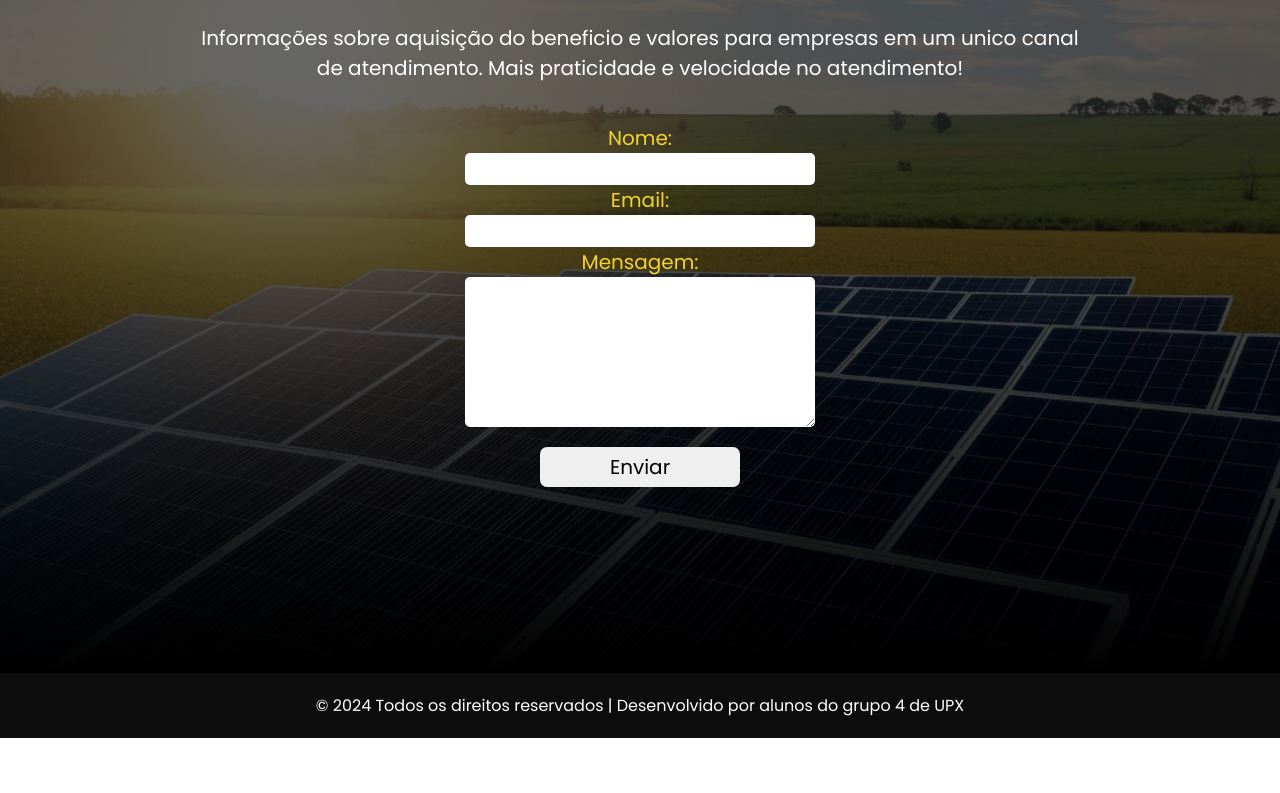
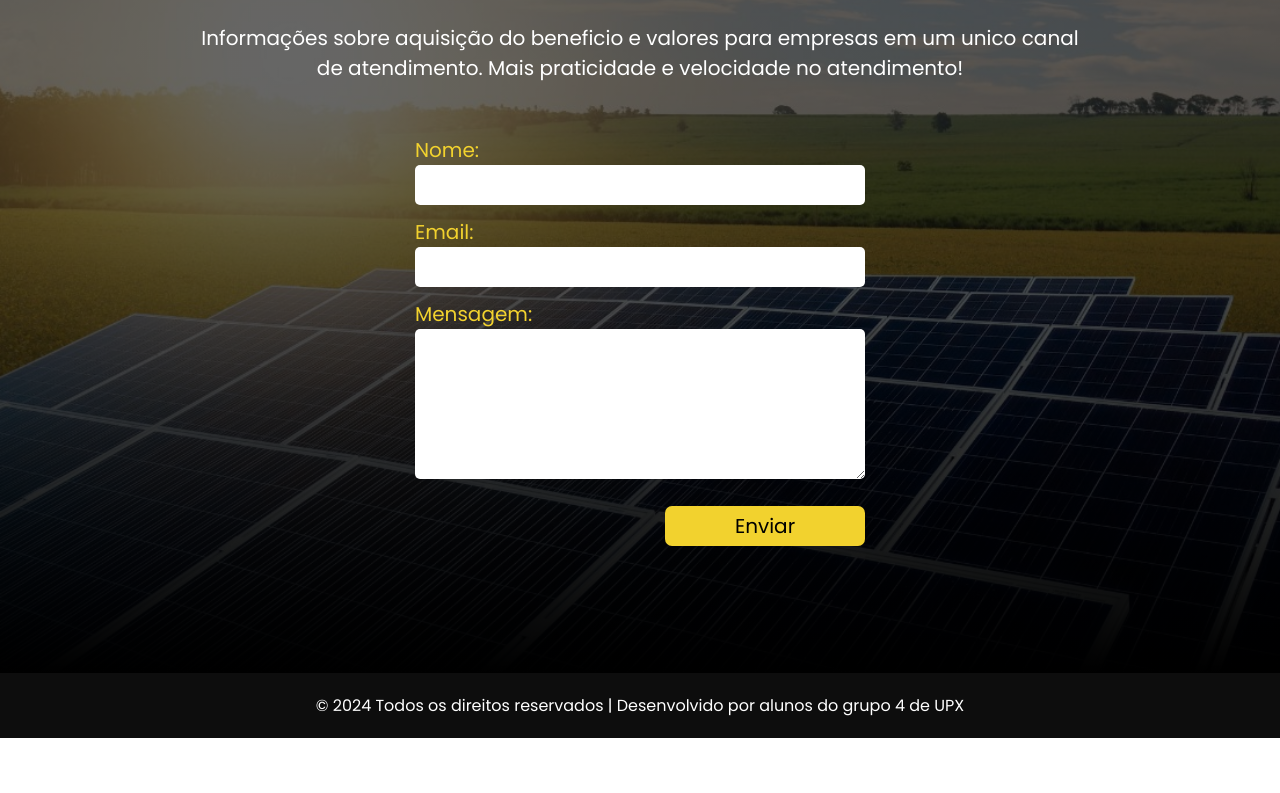
Before and after one commit to giovaneluiz/Projeto-Energia-Positiva, a React (Vite) app in the folder projeto/: page /contant in a window 1280 px wide. Shown: the part 1647-2440 px from the top of the page. Built offline with nearby package versions, Linux system fonts and the light colour scheme.

Commit message:
melhorias no formulário de contato

```diff
--- a/projeto/src/components/session-third/SessionThird.tsx
+++ b/projeto/src/components/session-third/SessionThird.tsx
@@ -40,13 +40,21 @@ export const SessionThird = () => {
       <p>Informações sobre aquisição do beneficio e valores para empresas em um unico canal de atendimento. Mais praticidade e velocidade no atendimento!</p>
       <div className="container-form">
         <form action="">
+          <div className="input-group">
             <label> Nome: </label>
             <input type="text" value={name} onChange={(e) => setName(e.target.value)} required />
+          </div>
+          <div className="input-group">
             <label> Email: </label>
             <input type="email" value={email} onChange={(e) => setEmail(e.target.value)} required />
+          </div>
+          <div className="input-group">
             <label> Mensagem: </label>
             <textarea className="textarea" value={desc} onChange={(e) => setDesc(e.target.value)} required />
+          </div>
+          <div className="btn-form">
             <button type="button" onClick={handleInvite}>Enviar</button>
+          </div>
         </form>
       </div>
     </section>
--- a/projeto/src/components/session-third/style.css
+++ b/projeto/src/components/session-third/style.css
@@ -38,25 +38,26 @@
 }
 
 .container-form form {
-  width: 350px;
+  width: 450px;
   display: flex;
   flex-direction: column;
-  align-items: center;
-  justify-content: center;
 }
 
-.container-form input,
-.container-form .textarea {
+.input-group {
+  margin-top: 12px;
+}
+
+.input-group input,
+.input-group .textarea {
   width: 100%;
-  height: 30px;
+  height: 40px;
   border: none;
   border-radius: 5px;
   padding: 16px;
   outline: none;
 }
 
-.container-form label {
-  display: flex;
+.input-group label {
   font-size: 20px;
   color: #f2d22e;
 }
@@ -71,6 +72,11 @@
   border-color: #007bff;
 }
 
+.btn-form {
+  display: flex;
+  justify-content: flex-end
+}
+
 .container-form button {
   margin-top: 10px;
   width: 200px;
@@ -78,12 +84,13 @@
   border-radius: 7px;
   height: 40px;
   font-size: 20px;
+  background-color: #f2d22e;
 }
 
 .container-form button:hover {
   cursor: pointer;
   transition: ease-in-out 0.4s;
-  background-color: #f2d22e;
+  background-color: #967d01;
 }
 
 @media (max-width: 768px) {
```
Lines whose indentation alone changed are shown as unchanged.
